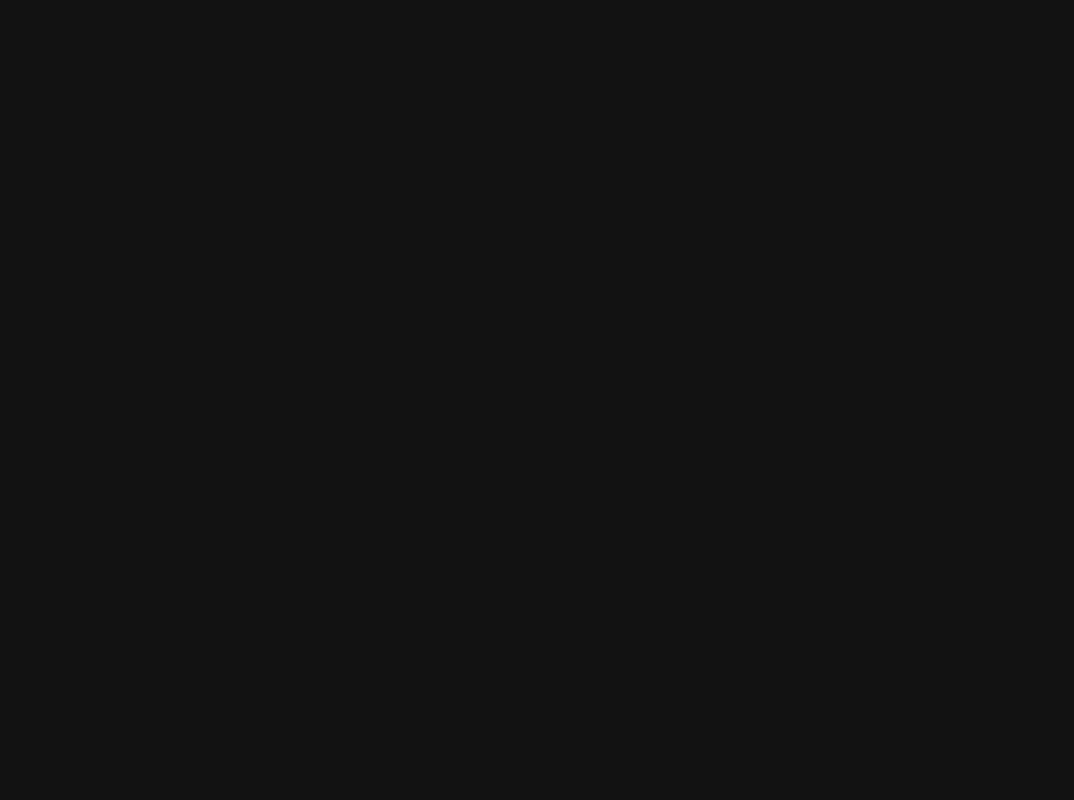
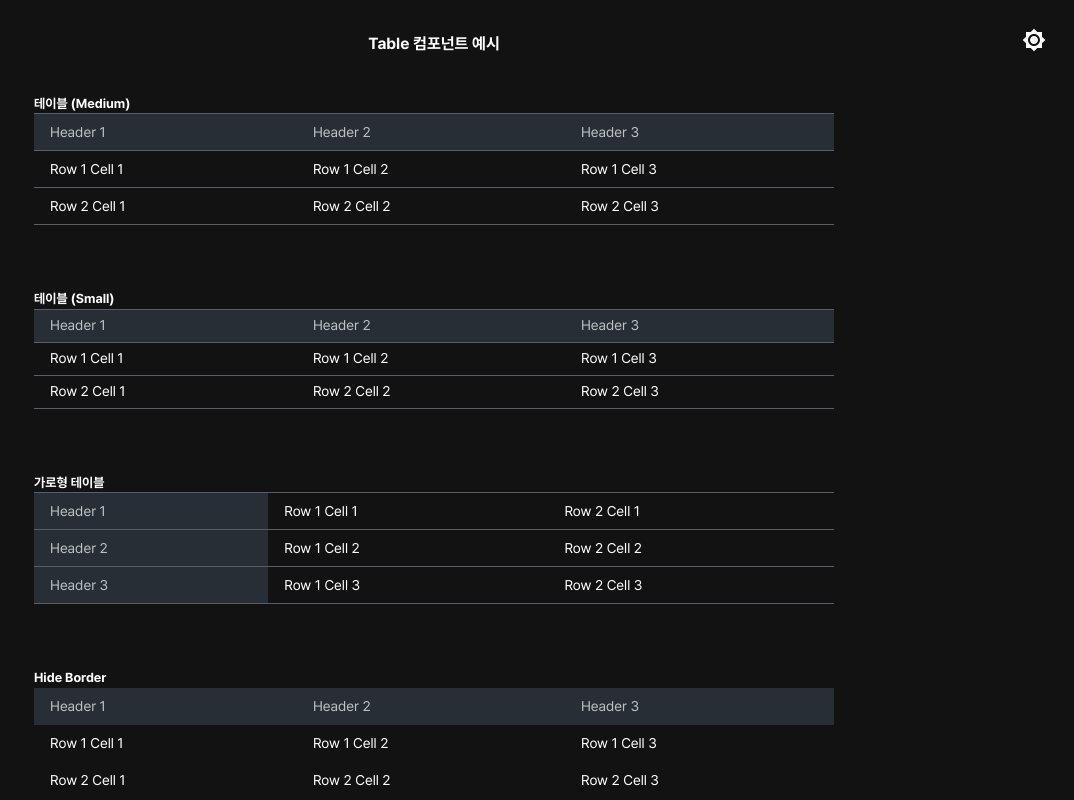
Before and after one commit to npthl2/ai-pr, a React (Vite) app: page /example/table in a window 1280 px wide. Before the commit this address had no page. Shown: the top 800 px of the page, without its empty margins (206-1280 px from the left). Built offline with nearby package versions, Linux system fonts and the light colour scheme.

Commit message:
TableCell, TableRow 컴포넌트 추가

```diff
--- a/src/App.tsx
+++ b/src/App.tsx
@@ -23,6 +23,7 @@ import TooltipExample from '@pages/tooltipExample/TooltipExample';
 import AlertExample from '@pages/examples/alert/AlertExample';
 import DialogExample from '@pages/examples/dialog/DialogExample';
 import TabsExample from '@pages/examples/tabs/TabsExample';
+import TableExample from '@pages/examples/table/TableExample';
 import ApiTestExample from './pages/examples/apiTest/ApiTestExample';
 import Board from '@pages/test/board/Board';
 import RegistBoard from '@pages/test/board/component/RegistBoard';
@@ -53,6 +54,7 @@ function App() {
                 <Route path='alert' element={<AlertExample />} />
                 <Route path='dialog' element={<DialogExample />} />
                 <Route path='tabs' element={<TabsExample />} />
+                <Route path='table' element={<TableExample />} />
                 <Route path='api-test' element={<ApiTestExample />} />
               </Route>
               <Route path='test'>
--- /dev/null
+++ b/src/components/Table/TableCell.tsx
@@ -0,0 +1,44 @@
+import { TableCell as MuiTableCell, TableCellProps as MuiTableCellProps } from '@mui/material';
+import { styled } from '@mui/material/styles';
+
+interface CustomTableCellProps extends MuiTableCellProps {
+  hideborder?: boolean;
+}
+
+const StyledTableCell = styled(MuiTableCell, {
+  shouldForwardProp: (prop) => prop !== 'hideborder',
+})<{ hideborder: boolean }>(({ theme, hideborder }) => ({
+  margin: 0,
+  paddingTop: 0,
+  paddingBottom: 0,
+  borderBottom: hideborder ? 'none' : `1px solid ${theme.palette.grey[200]}`,
+  borderTop: hideborder ? 'none' : `1px solid ${theme.palette.grey[200]}`,
+
+  '&.MuiTableCell-head': {
+    backgroundColor: theme.palette.grey[50],
+    '& .MuiTypography-root': {
+      color: theme.palette.text.secondary,
+      fontSize: 14,
+      weight: 600,
+    },
+  },
+  '&.MuiTableCell-body': {
+    backgroundColor: 'inherit',
+  },
+}));
+
+const TableCell = ({
+  children,
+  variant = 'body',
+  align = 'left',
+  hideborder = false,
+  ...props
+}: CustomTableCellProps) => {
+  return (
+    <StyledTableCell variant={variant} hideborder={hideborder} align={align} {...props}>
+      {children}
+    </StyledTableCell>
+  );
+};
+
+export default TableCell;
--- /dev/null
+++ b/src/components/Table/TableRow.tsx
@@ -0,0 +1,80 @@
+import { TableRow as MuiTableRow, TableRowProps as MuiTableRowProps } from '@mui/material';
+import { styled } from '@mui/material/styles';
+
+export type TableRowSize = 'medium' | 'small';
+export type TableRowVariant = 'body' | 'head';
+
+interface CustomTableCellRowProps extends MuiTableRowProps {
+  size?: 'small' | 'medium';
+  variant?: TableRowVariant;
+  disableEffect?: boolean;
+}
+
+const StyledTableHeadRow = styled(MuiTableRow, {
+  shouldForwardProp: (prop) => prop !== 'size',
+})<{ size: TableRowSize }>(({ theme, size }) => ({
+  padding: 0,
+  margin: 0,
+  backgroundColor: theme.palette.grey[50],
+  height: {
+    small: 33,
+    medium: 37,
+  }[size],
+
+  '& .MuiTypography-root': {
+    color: theme.palette.text.secondary,
+    fontSize: 14,
+    weight: 600,
+  },
+}));
+
+const StyledTableCellRow = styled(MuiTableRow, {
+  shouldForwardProp: (prop) => prop !== 'size' && prop !== 'disableEffect',
+})<{ size: TableRowSize; disableEffect: boolean }>(({ theme, size, disableEffect }) => ({
+  padding: 0,
+  margin: 0,
+  backgroundColor: 'inherit',
+  height: {
+    small: 33,
+    medium: 37,
+  }[size],
+
+  ...(disableEffect === false && {
+    '&:hover': {
+      backgroundColor: theme.palette.action.hover,
+    },
+    '&:active': {
+      backgroundColor: theme.palette.action.selected,
+    },
+  }),
+
+  '& .MuiTypography-root': {
+    color: theme.palette.text.primary,
+    fontSize: 14,
+    weight: 400,
+  },
+}));
+
+const TableCellRow = ({
+  children,
+  size = 'medium',
+  disableEffect = false,
+  variant = 'body',
+  ...props
+}: CustomTableCellRowProps) => {
+  return (
+    <>
+      {variant === 'head' ? (
+        <StyledTableHeadRow size={size} {...props}>
+          {children}
+        </StyledTableHeadRow>
+      ) : (
+        <StyledTableCellRow size={size} disableEffect={disableEffect} {...props}>
+          {children}
+        </StyledTableCellRow>
+      )}
+    </>
+  );
+};
+
+export default TableCellRow;
--- /dev/null
+++ b/src/pages/examples/table/TableExample.styled.tsx
@@ -0,0 +1,16 @@
+import { Box } from '@mui/material';
+import { styled } from '@mui/material/styles';
+
+export const TableExampleContainer = styled(Box)(({ theme }) => ({
+  padding: theme.spacing(4),
+  display: 'flex',
+  flexDirection: 'column',
+  gap: theme.spacing(4),
+  alignItems: 'center',
+}));
+
+export const TableWrapper = styled(Box)(({ theme }) => ({
+  width: '100%',
+  maxWidth: 800,
+  marginBottom: theme.spacing(4),
+}));
--- /dev/null
+++ b/src/pages/examples/table/TableExample.tsx
@@ -0,0 +1,146 @@
+import TableCell from '@components/Table/TableCell';
+import TableRow from '@components/Table/TableRow';
+import { Table, TableHead, Typography, TableBody } from '@mui/material';
+import { TableExampleContainer, TableWrapper } from './TableExample.styled';
+
+const TableExample = () => {
+  const headers = ['Header 1', 'Header 2', 'Header 3'];
+  const data = [
+    { 'Header 1': 'Row 1 Cell 1', 'Header 2': 'Row 1 Cell 2', 'Header 3': 'Row 1 Cell 3' },
+    { 'Header 1': 'Row 2 Cell 1', 'Header 2': 'Row 2 Cell 2', 'Header 3': 'Row 2 Cell 3' },
+  ];
+
+  return (
+    <TableExampleContainer>
+      <Typography variant='h4' gutterBottom>
+        Table 컴포넌트 예시
+      </Typography>
+
+      <TableWrapper>
+        <Typography variant='h6'>테이블 (Medium)</Typography>
+        <Table>
+          <TableHead>
+            <TableRow variant='head'>
+              {headers.map((header, index) => (
+                <TableCell key={index}>
+                  <Typography>{header}</Typography>
+                </TableCell>
+              ))}
+            </TableRow>
+          </TableHead>
+          <TableBody>
+            {data.map((row, rowIndex) => (
+              <TableRow key={rowIndex}>
+                {headers.map((header, cellIndex) => (
+                  <TableCell key={cellIndex}>
+                    <Typography>{row[header as keyof typeof row]}</Typography>
+                  </TableCell>
+                ))}
+              </TableRow>
+            ))}
+          </TableBody>
+        </Table>
+      </TableWrapper>
+
+      <TableWrapper>
+        <Typography variant='h6'>테이블 (Small)</Typography>
+        <Table>
+          <TableHead>
+            <TableRow variant='head' size='small'>
+              {headers.map((header, index) => (
+                <TableCell key={index}>
+                  <Typography>{header}</Typography>
+                </TableCell>
+              ))}
+            </TableRow>
+          </TableHead>
+          <TableBody>
+            {data.map((row, rowIndex) => (
+              <TableRow key={rowIndex} size='small'>
+                {headers.map((header, cellIndex) => (
+                  <TableCell key={cellIndex}>
+                    <Typography>{row[header as keyof typeof row]}</Typography>
+                  </TableCell>
+                ))}
+              </TableRow>
+            ))}
+          </TableBody>
+        </Table>
+      </TableWrapper>
+
+      <TableWrapper>
+        <Typography variant='h6'>가로형 테이블</Typography>
+        <Table>
+          <TableBody>
+            {headers.map((header, index) => (
+              <TableRow key={index}>
+                <TableCell variant='head'>
+                  <Typography>{header}</Typography>
+                </TableCell>
+                {data.map((row, rowIndex) => (
+                  <TableCell key={rowIndex}>
+                    <Typography>{row[header as keyof typeof row]}</Typography>
+                  </TableCell>
+                ))}
+              </TableRow>
+            ))}
+          </TableBody>
+        </Table>
+      </TableWrapper>
+
+      <TableWrapper>
+        <Typography variant='h6'>Hide Border</Typography>
+        <Table>
+          <TableHead>
+            <TableRow variant='head'>
+              {headers.map((header, index) => (
+                <TableCell key={index} hideborder={true}>
+                  <Typography>{header}</Typography>
+                </TableCell>
+              ))}
+            </TableRow>
+          </TableHead>
+          <TableBody>
+            {data.map((row, rowIndex) => (
+              <TableRow key={rowIndex}>
+                {headers.map((header, cellIndex) => (
+                  <TableCell key={cellIndex} hideborder={true}>
+                    <Typography>{row[header as keyof typeof row]}</Typography>
+                  </TableCell>
+                ))}
+              </TableRow>
+            ))}
+          </TableBody>
+        </Table>
+      </TableWrapper>
+
+      <TableWrapper>
+        <Typography variant='h6'>Effect Disabled : hover, selected</Typography>
+        <Table>
+          <TableHead>
+            <TableRow variant='head'>
+              {headers.map((header, index) => (
+                <TableCell key={index}>
+                  <Typography>{header}</Typography>
+                </TableCell>
+              ))}
+            </TableRow>
+          </TableHead>
+          <TableBody>
+            {data.map((row, rowIndex) => (
+              <TableRow key={rowIndex} disableEffect={true}>
+                {headers.map((header, cellIndex) => (
+                  <TableCell key={cellIndex}>
+                    <Typography>{row[header as keyof typeof row]}</Typography>
+                  </TableCell>
+                ))}
+              </TableRow>
+            ))}
+          </TableBody>
+        </Table>
+      </TableWrapper>
+    </TableExampleContainer>
+  );
+};
+
+export default TableExample;
```
